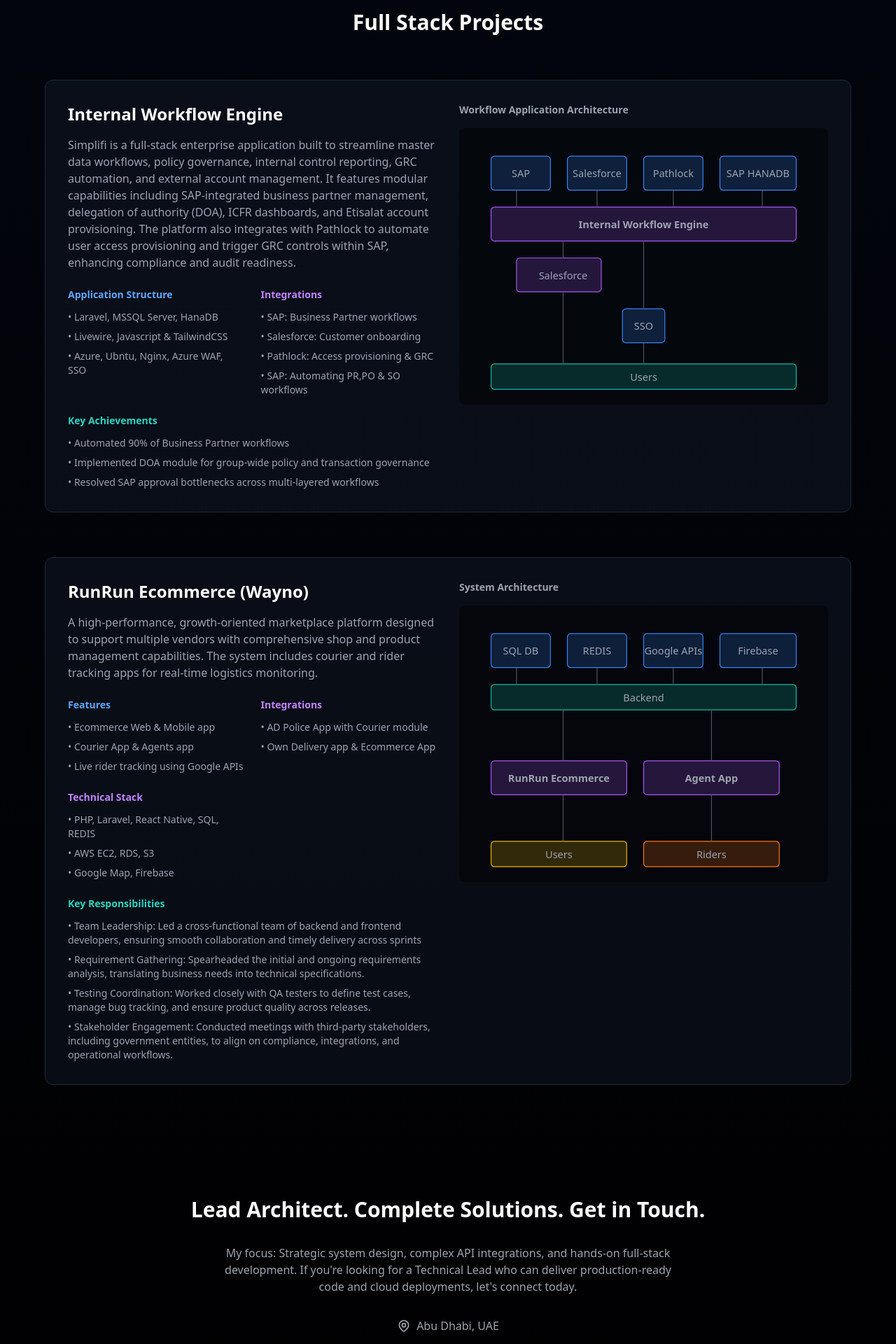
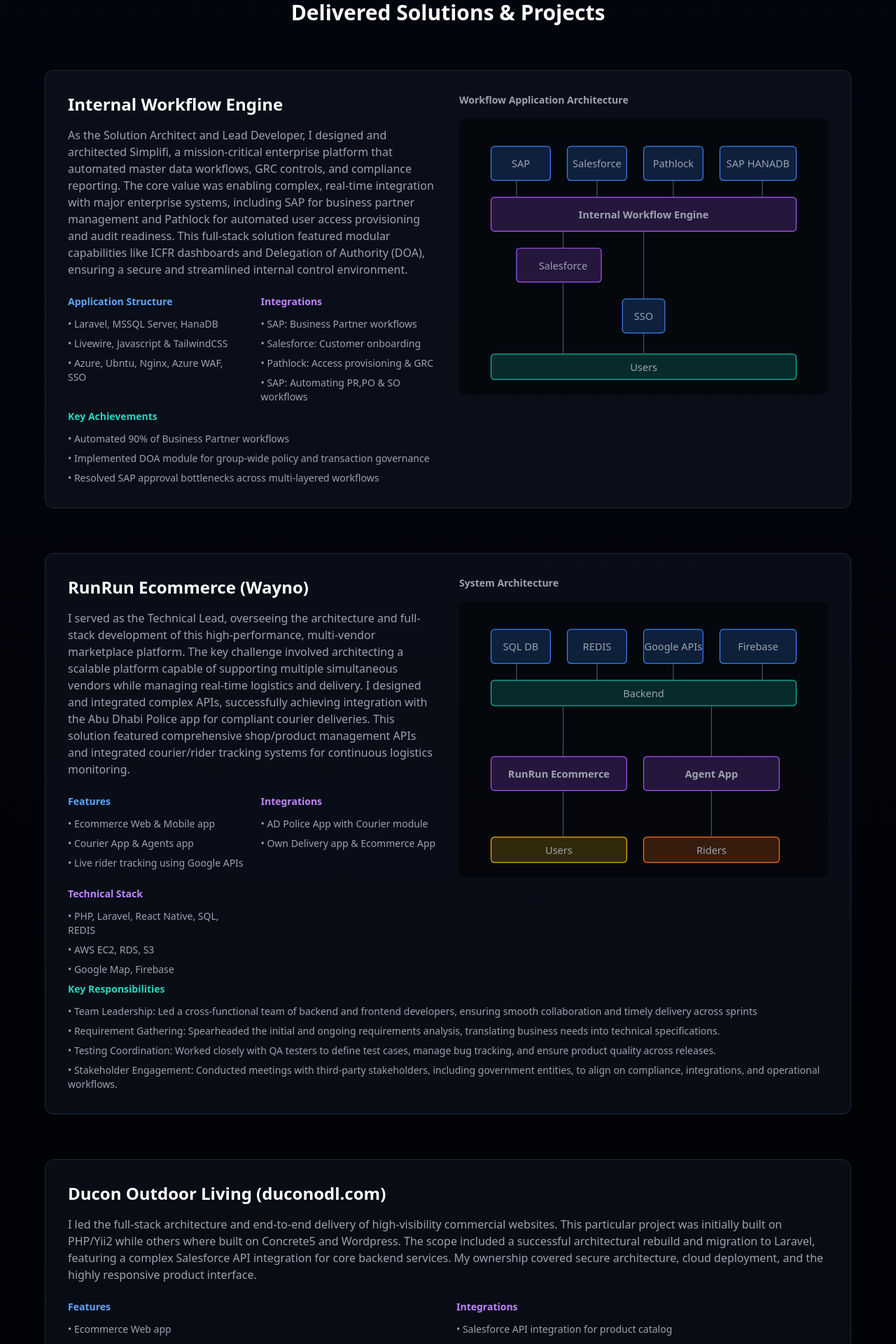
Before and after one commit to sabinchacko03/sabinchacko03.github.io, a Next.js app: page / in a window 1280 px wide. Shown: the part 880-2800 px from the top of the page at 70% size. Built offline with nearby package versions, Linux system fonts and the light colour scheme.

Commit message:
edit sections

```diff
--- a/app/components/ProjectsSection.tsx
+++ b/app/components/ProjectsSection.tsx
@@ -19,6 +19,7 @@
   architectureTitle: string;
   architectureSvg?: string;
   architectureImg?: string;
+  showArchitecture?: boolean;
 };
 
 export default function ProjectsSection() {
@@ -31,7 +32,7 @@
   }, []);
 
   return (
-    <section className="py-20 px-4">
+    <section className="py-8 md:py-20 px-4">
       <div className="max-w-6xl mx-auto">
         <motion.h2
           initial={{ opacity: 0 }}
@@ -39,13 +40,14 @@
           viewport={{ once: true }}
           className="text-3xl font-bold mb-16 text-center"
         >
-          Full Stack Projects
+          Delivered Solutions & Projects
         </motion.h2>
 
         <div className="space-y-16">
           {projectsData.map((project: Project, idx: number) => {
             let ArchitectureComponent: React.FC | null = null;
 
+            if (project.architectureSvg) {
               switch (project.architectureSvg) {
                 case "SimplifiArchitecture":
                   ArchitectureComponent = SimplifiArchitecture;
@@ -54,7 +56,8 @@
                   ArchitectureComponent = RunRunArchitecture;
                   break;
                 default:
-                ArchitectureComponent = SimplifiArchitecture;
+                  ArchitectureComponent = null;
+              }
             }
 
             return (
@@ -66,7 +69,14 @@
                 className="bg-gray-900/50 rounded-xl overflow-hidden border border-gray-800"
               >
                 <div className="p-8">
-                  <div className="grid grid-cols-1 lg:grid-cols-2 gap-8">
+                  <div
+                    className={`grid gap-8 ${
+                      project.showArchitecture !== false &&
+                      (project.architectureSvg || project.architectureImg)
+                        ? "grid-cols-1 lg:grid-cols-2"
+                        : "grid-cols-1"
+                    }`}
+                  >
                     <div className="space-y-6">
                       <div>
                         <h3 className="text-2xl font-bold mb-4">
@@ -74,7 +84,7 @@
                         </h3>
                         <p className="text-gray-400">{project.description}</p>
                       </div>
-                      <div className="grid grid-cols-2 gap-6">
+                      <div className="grid grid-cols-1 md:grid-cols-2 gap-6">
                         {project.sections.map((section, sidx) => (
                           <div key={sidx}>
                             <h4
@@ -90,7 +100,31 @@
                           </div>
                         ))}
                       </div>
-                      <div className="space-y-3">
+                    </div>
+                    {project.showArchitecture !== false &&
+                      (project.architectureSvg || project.architectureImg) && (
+                        <div>
+                          <h4 className="text-sm font-semibold text-gray-400 mb-4">
+                            {project.architectureTitle}
+                          </h4>
+                          <div className="aspect-[4/3] bg-black/50 rounded-lg p-4">
+                            {/* You can render SVG or image here using project.architectureSvg or project.architectureImg */}
+                            {project.architectureSvg &&
+                              ArchitectureComponent && (
+                                <ArchitectureComponent />
+                              )}
+                            {project.architectureImg && (
+                              <Image
+                                src={project.architectureImg}
+                                alt="System Architecture"
+                                className="w-full h-full object-contain"
+                              />
+                            )}
+                          </div>
+                        </div>
+                      )}
+                  </div>
+                  <div className="space-y-3 mt-2">
                     <h4 className="text-sm font-semibold text-teal-400">
                       {project.achievementsTitle}
                     </h4>
@@ -101,24 +135,6 @@
                     </ul>
                   </div>
                 </div>
-                    <div>
-                      <h4 className="text-sm font-semibold text-gray-400 mb-4">
-                        {project.architectureTitle}
-                      </h4>
-                      <div className="aspect-[4/3] bg-black/50 rounded-lg p-4">
-                        {/* You can render SVG or image here using project.architectureSvg or project.architectureImg */}
-                        {project.architectureSvg && <ArchitectureComponent />}
-                        {project.architectureImg && (
-                          <Image
-                            src={project.architectureImg}
-                            alt="System Architecture"
-                            className="w-full h-full object-contain"
-                          />
-                        )}
-                      </div>
-                    </div>
-                  </div>
-                </div>
               </motion.div>
             );
           })}
--- a/public/data.json
+++ b/public/data.json
@@ -1,7 +1,7 @@
 {
     "experience": [{
             "title": "Internal Workflow Engine",
-            "description": "Simplifi is a full-stack enterprise application built to streamline master data workflows, policy governance, internal control reporting, GRC automation, and external account management. It features modular capabilities including SAP-integrated business partner management, delegation of authority (DOA), ICFR dashboards, and Etisalat account provisioning. The platform also integrates with Pathlock to automate user access provisioning and trigger GRC controls within SAP, enhancing compliance and audit readiness.",
+            "description": "As the Solution Architect and Lead Developer, I designed and architected Simplifi, a mission-critical enterprise platform that automated master data workflows, GRC controls, and compliance reporting. The core value was enabling complex, real-time integration with major enterprise systems, including SAP for business partner management and Pathlock for automated user access provisioning and audit readiness. This full-stack solution featured modular capabilities like ICFR dashboards and Delegation of Authority (DOA), ensuring a secure and streamlined internal control environment.",
             "sections": [{
                     "title": "Application Structure",
                     "color": "text-blue-400",
@@ -30,11 +30,12 @@
 
             ],
             "architectureTitle": "Workflow Application Architecture",
-            "architectureSvg": "SimplifiArchitecture"
+            "architectureSvg": "SimplifiArchitecture",
+            "showArchitecture": true
         },
         {
             "title": "RunRun Ecommerce (Wayno)",
-            "description": "A high-performance, growth-oriented marketplace platform designed to support multiple vendors with comprehensive shop and product management capabilities. The system includes courier and rider tracking apps for real-time logistics monitoring.",
+            "description": "I served as the Technical Lead, overseeing the architecture and full-stack development of this high-performance, multi-vendor marketplace platform. The key challenge involved architecting a scalable platform capable of supporting multiple simultaneous vendors while managing real-time logistics and delivery. I designed and integrated complex APIs, successfully achieving integration with the Abu Dhabi Police app for compliant courier deliveries. This solution featured comprehensive shop/product management APIs and integrated courier/rider tracking systems for continuous logistics monitoring.",
             "sections": [{
                     "title": "Features",
                     "color": "text-blue-400",
@@ -69,7 +70,48 @@
                 "Stakeholder Engagement: Conducted meetings with third-party stakeholders, including government entities, to align on compliance, integrations, and operational workflows."
             ],
             "architectureTitle": "System Architecture",
-            "architectureSvg": "RunRunArchitecture"
+            "architectureSvg": "RunRunArchitecture",
+            "showArchitecture": true
+        }, {
+            "title": "Ducon Outdoor Living (duconodl.com)",
+            "description": "I led the full-stack architecture and end-to-end delivery of high-visibility commercial websites. This particular project was initially built on PHP/Yii2 while others where built on Concrete5 and Wordpress. The scope included a successful architectural rebuild and migration to Laravel, featuring a complex Salesforce API integration for core backend services. My ownership covered secure architecture, cloud deployment, and the highly responsive product interface.",
+            "sections": [{
+                    "title": "Features",
+                    "color": "text-blue-400",
+                    "items": [
+                        "Ecommerce Web app",
+                        "Centralized Product Catalog",
+                        "Showroom Virtual Tour"
+                    ]
+                },
+                {
+                    "title": "Integrations",
+                    "color": "text-purple-400",
+                    "items": [
+                        "Salesforce API integration for product catalog",
+                        "Matterport 3D model integration for showroom virtual tour"
+                    ]
+                }, {
+                    "title": "Technical Stack",
+                    "color": "text-purple-400",
+                    "items": [
+                        "PHP, Laravel, Yii2, MySQL",
+                        "React, JQuery, Bootstrap, Google Tag Manager",
+                        "REST API, Salesforce API"
+                    ]
+                }
+            ],
+            "achievementsTitle": "Key Responsibilities",
+            "achievements": [
+                "Led Development Teams: Oversaw and guided a team of developers to ensure timely delivery of high-quality e-commerce solutions.",
+                "Application Monitoring & Optimization: Monitored all company e-commerce applications, ensuring performance, security, and scalability.",
+                "Cross-Functional Collaboration: Worked closely with the digital marketing team to enhance SEO strategies and optimize campaigns for improved visibility and conversions.",
+                "System Integrations: Successfully integrated multiple third-party systems and services to streamline operations and improve user experience.",
+                "Website Revamp: Spearheaded major website redesigns and enhancements, resulting in improved UI/UX and increased engagement."
+            ],
+            "architectureTitle": "System Architecture",
+            "architectureSvg": "",
+            "showArchitecture": false
         }
     ],
     "skills": [{
```
Also changed, not shown: app/components/ContactSection.tsx (+7 -7 lines), app/components/HeroSection.tsx (+7 -7 lines). Lines whose indentation alone changed are shown as unchanged.
